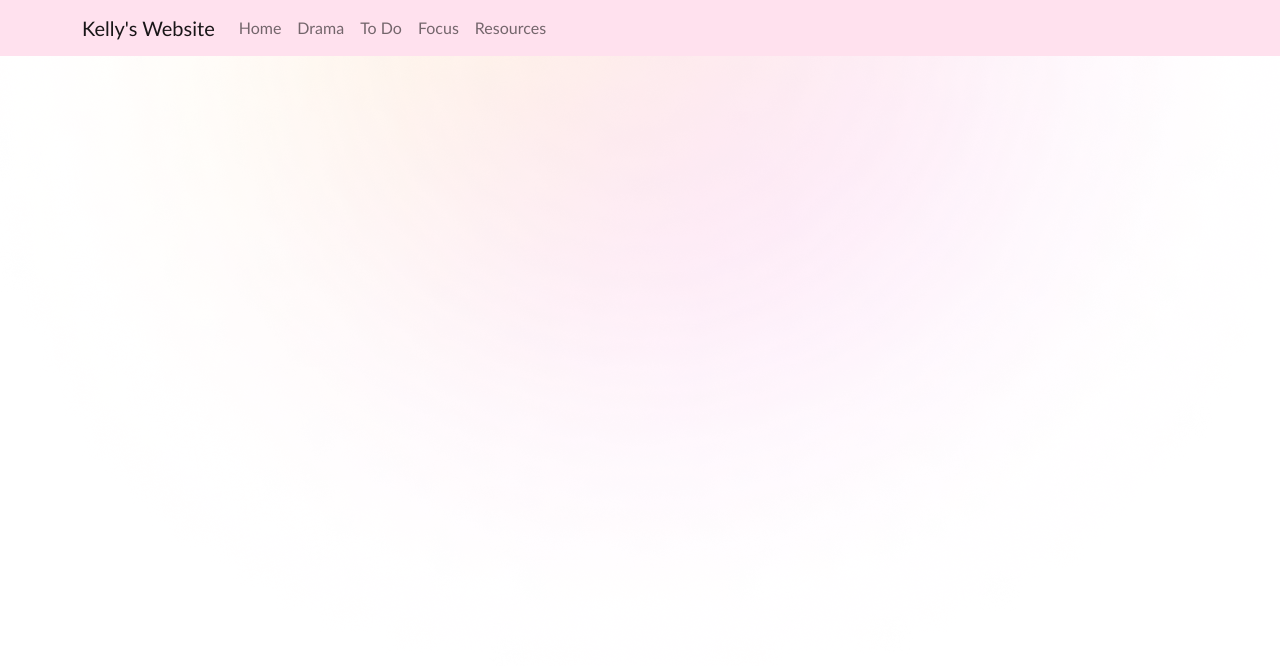
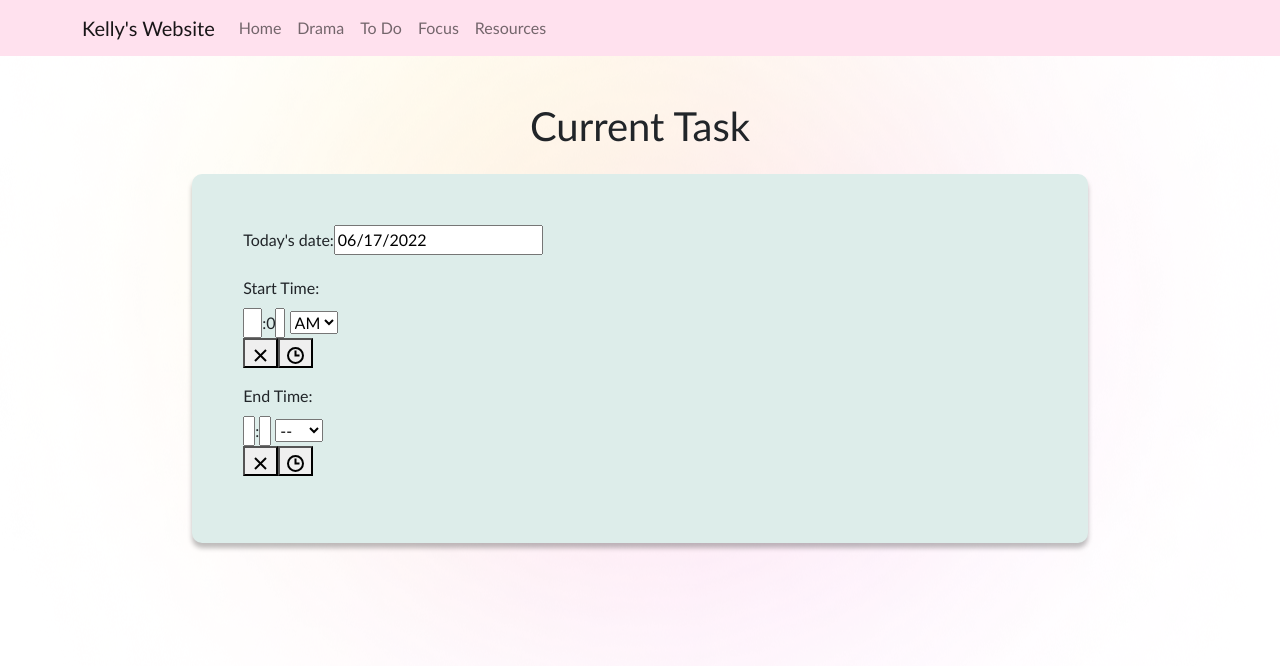
Before and after one commit to kellyzwang/kelly-personal-website, a React app: page /focus in a window 1280 px wide. Built offline with nearby package versions, Linux system fonts and the light colour scheme; some packages are replaced by stand-ins of ours; no server answers; the database is empty.

Commit message:
deployed on firebase; started focus page

```diff
--- a/package.json
+++ b/package.json
@@ -10,9 +10,11 @@
     "firebase": "^9.8.3",
     "react": "^18.2.0",
     "react-bootstrap-validation": "^0.1.11",
+    "react-datepicker": "^4.8.0",
     "react-dom": "^18.2.0",
     "react-router-dom": "^6.3.0",
     "react-scripts": "5.0.1",
+    "react-time-picker": "^4.5.0",
     "web-vitals": "^2.1.4"
   },
   "scripts": {
--- a/src/components/App.js
+++ b/src/components/App.js
@@ -2,13 +2,12 @@ import React, { useState, useEffect } from 'react';
 import { Routes, Route } from 'react-router-dom';
 import { getDatabase, ref, onValue } from 'firebase/database';
 
-
-//import { getDatabase, ref, onValue } from 'firebase/database';
 import { NavBar } from './NavBar.js';
 import { Home } from './Home.js';
 import { Drama } from './Drama.js';
 import { ManageQuotes } from './ManageQuotes.js';
 import { ToDo } from './ToDo.js';
+import { Focus } from './Focus.js';
 
 
 function App(props) {
@@ -56,6 +55,7 @@ function App(props) {
                 <Route path="/drama" element={<Drama quoteData={quoteData}/>} />
                 <Route path="/manage-quotes" element={<ManageQuotes />} />
                 <Route path="/to-do" element={<ToDo />} />
+                <Route path="/focus" element={<Focus />} />
 
                 {/*<Route path="/*" element={<Home />} /> */}
             </Routes>
--- /dev/null
+++ b/src/components/Focus.js
@@ -0,0 +1,74 @@
+import React, { useState, useEffect } from 'react';
+import DatePicker from "react-datepicker";
+import "react-datepicker/dist/react-datepicker.css";
+import { Button, FormGroup, Label, Input, FormFeedback } from 'reactstrap';
+import TimePicker from 'react-time-picker';
+
+import { getDatabase, ref, onValue } from 'firebase/database';
+
+import { NavBar } from './NavBar.js';
+
+
+export function Focus(props) {
+
+    const [dateSelected, setDateSelected] = useState(new Date());
+    const [startTime, setStartTime] = useState('10:00');
+    const [endTime, setEndTime] = useState('');
+
+    //when day is clicked
+    const handleDateSelect = (event) => {
+        event.preventDefault();
+
+
+    }
+
+    const handleDateChange = (event) => {
+        const enteredValue = event.target.value;
+        setDateSelected(enteredValue);
+    }
+
+    const handleStartTimeChange = (event) => {
+        const enteredValue = event.target.value;
+        setStartTime(enteredValue);
+    }
+    const handleEndTimeChange = (event) => {
+        const enteredValue = event.target.value;
+        setEndTime(enteredValue);
+    }
+
+    return (
+        <div>
+            <section className="padding-top-bottom">
+                <h1>Current Task</h1>
+                <div className="flex-container-focus">
+                    <div className="flex-item-card-focus">
+                        <FormGroup>
+                            <Label for="Today">Today's date:</Label>
+                            <DatePicker
+                                selected={dateSelected}
+                                onSelect={handleDateSelect} //when day is clicked
+                                onChange={handleDateChange} //only when value has changed
+                            />
+                        </FormGroup>
+
+                        <FormGroup>
+                            <Label for="StartTime">Start Time:</Label>
+                            <br></br>
+                            <TimePicker
+                                onChange={handleStartTimeChange}
+                                value={startTime} />{'  '}
+                        </FormGroup>
+
+                        <FormGroup>
+                            <Label for="EndTime">End Time:</Label>
+                            <br></br>
+                            <TimePicker
+                                onChange={handleEndTimeChange}
+                                value={endTime} />
+                        </FormGroup>
+                    </div>
+                </div>
+            </section>
+        </div>
+    )
+}
--- a/src/index.css
+++ b/src/index.css
@@ -139,3 +139,18 @@ footer {
     display: flex;
     justify-content: space-between;
 }
+
+/* Focus Page */
+.flex-container-focus {
+    display: flex;
+    justify-content: space-evenly;
+}
+
+.flex-item-card-focus {
+    width: 70%;
+    background-color: #DDEDEA;
+    margin: 1rem;
+    border-radius: 10px;
+    box-shadow: 0 5px 5px rgba(0, 0, 0, 0.26);
+    padding: 4%;
+}
```
Also changed, not shown: public/404.html (added, +33 -0 lines), firebase.json (added), 3 other files.
